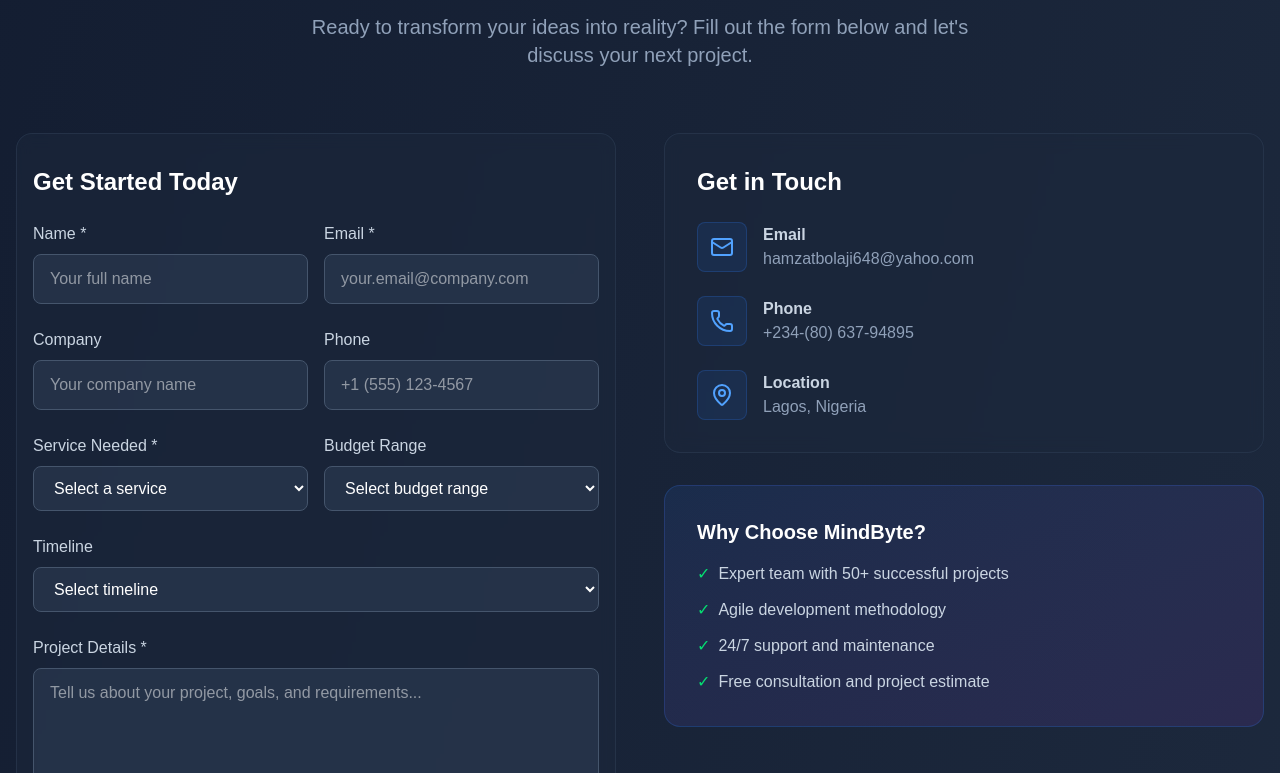
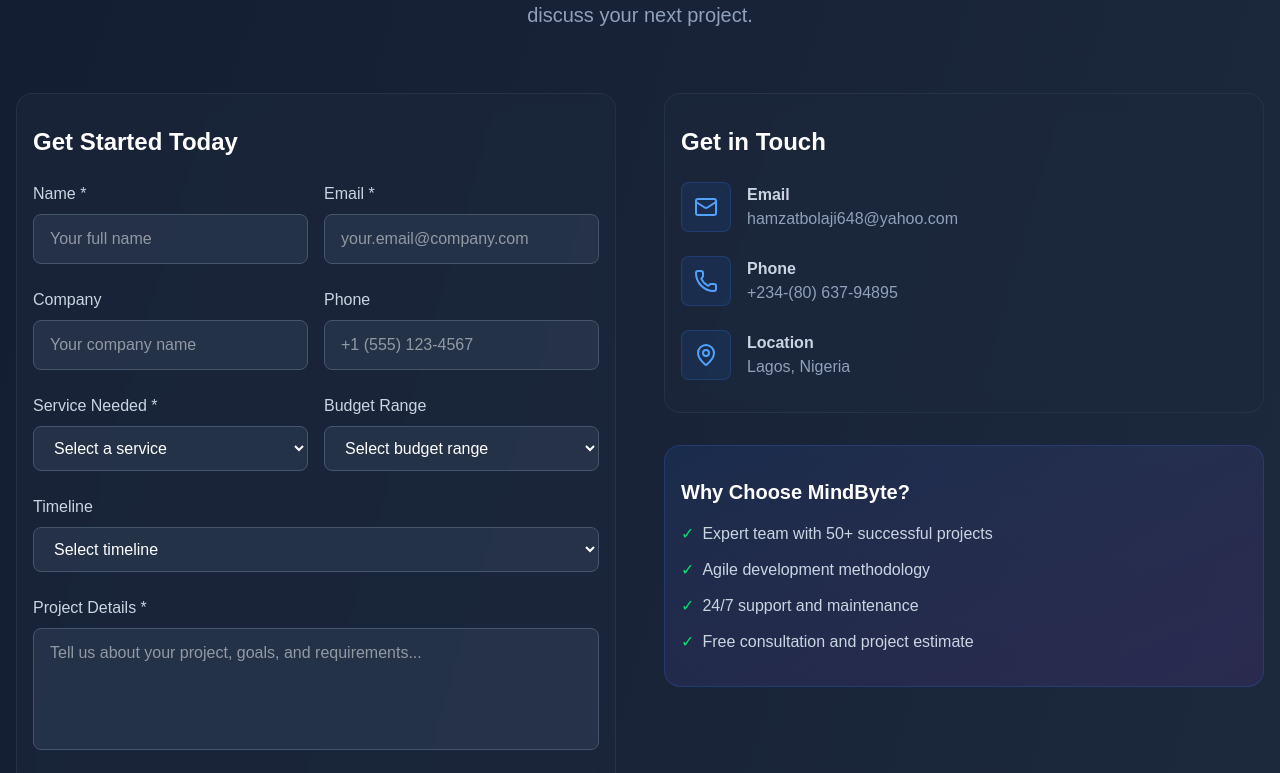
Before and after one commit to AbayomiOlaoye/mindbytech, a Next.js app: page / in a window 1280 px wide. Shown: the part 3507-4280 px from the top of the page. Built offline with nearby package versions, Linux system fonts and the light colour scheme.

Commit message:
Refine padding and layout in DevAgencyWebsite component
- Reduced padding in the contact section for a more compact design.
- Adjusted padding in contact information and "Why Choose MindByte?" sections for improved consistency and aesthetics.

```diff
--- a/app/page.js
+++ b/app/page.js
@@ -559,7 +559,7 @@
       </section>
 
       {/* Contact Form */}
-      <section id="contact" className="py-20 w-full px-4">
+      <section id="contact" className="py-10 w-full px-4 pb-20">
         <div className="container mx-auto">
           <motion.h2
             className="text-2xl md:text-5xl mx-auto font-bold text-center mb-8 bg-gradient-to-r from-white to-slate-400 bg-clip-text text-transparent"
@@ -760,7 +760,7 @@
 
             {/* Contact Information */}
             <div className="space-y-8">
-              <div className="bg-slate-800/50 backdrop-blur-sm border border-slate-700/50 rounded-2xl p-8">
+              <div className="bg-slate-800/50 backdrop-blur-sm border border-slate-700/50 rounded-2xl p-8 px-4">
                 <h3 className="text-2xl font-bold mb-6 text-white">
                   Get in Touch
                 </h3>
@@ -797,7 +797,7 @@
                 </div>
               </div>
 
-              <div className="bg-gradient-to-br from-blue-500/10 to-purple-500/10 border border-blue-500/20 rounded-2xl p-8">
+              <div className="bg-gradient-to-br from-blue-500/10 to-purple-500/10 border border-blue-500/20 rounded-2xl p-8 px-4">
                 <h4 className="text-xl font-bold mb-4 text-white">
                   Why Choose MindByte?
                 </h4>
```
